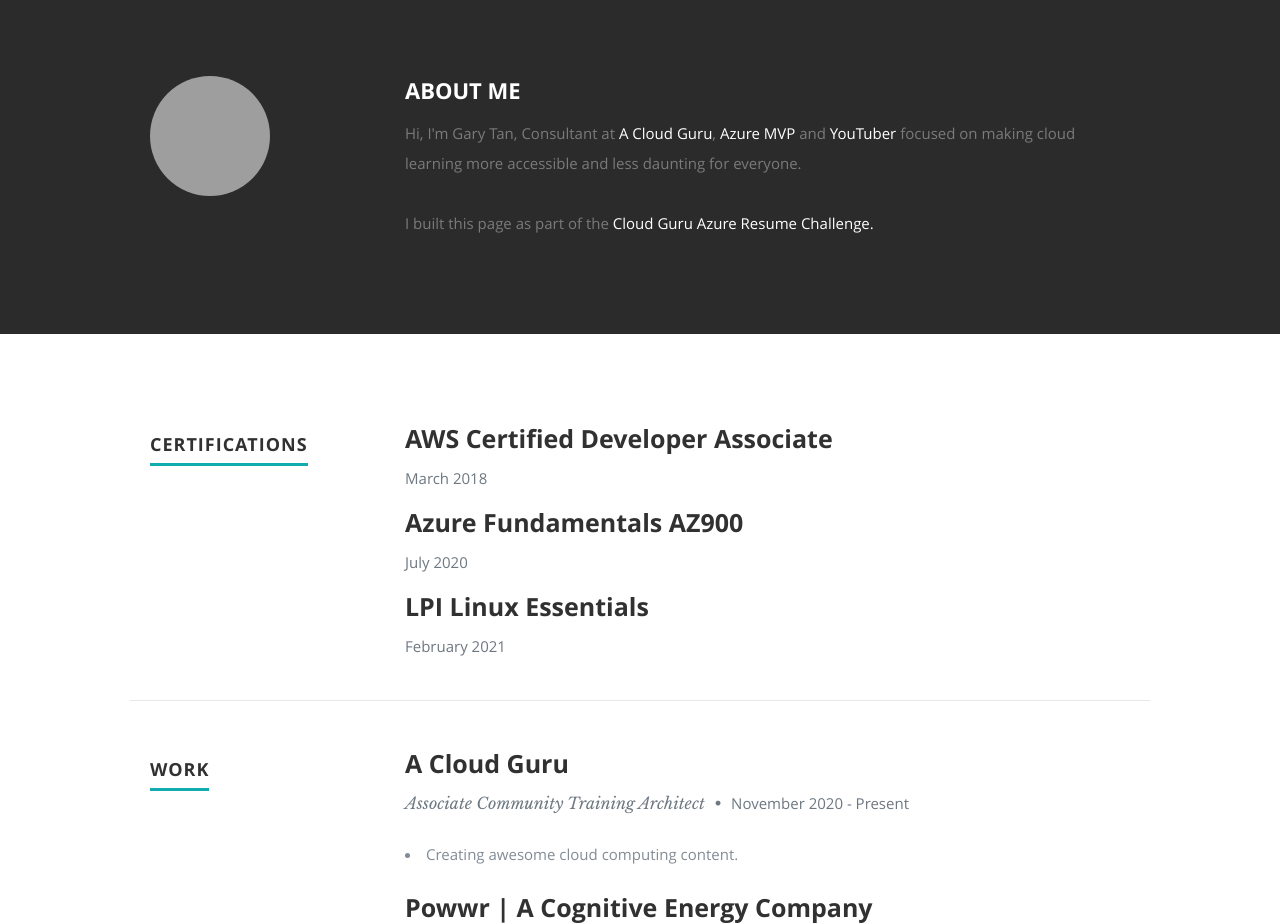
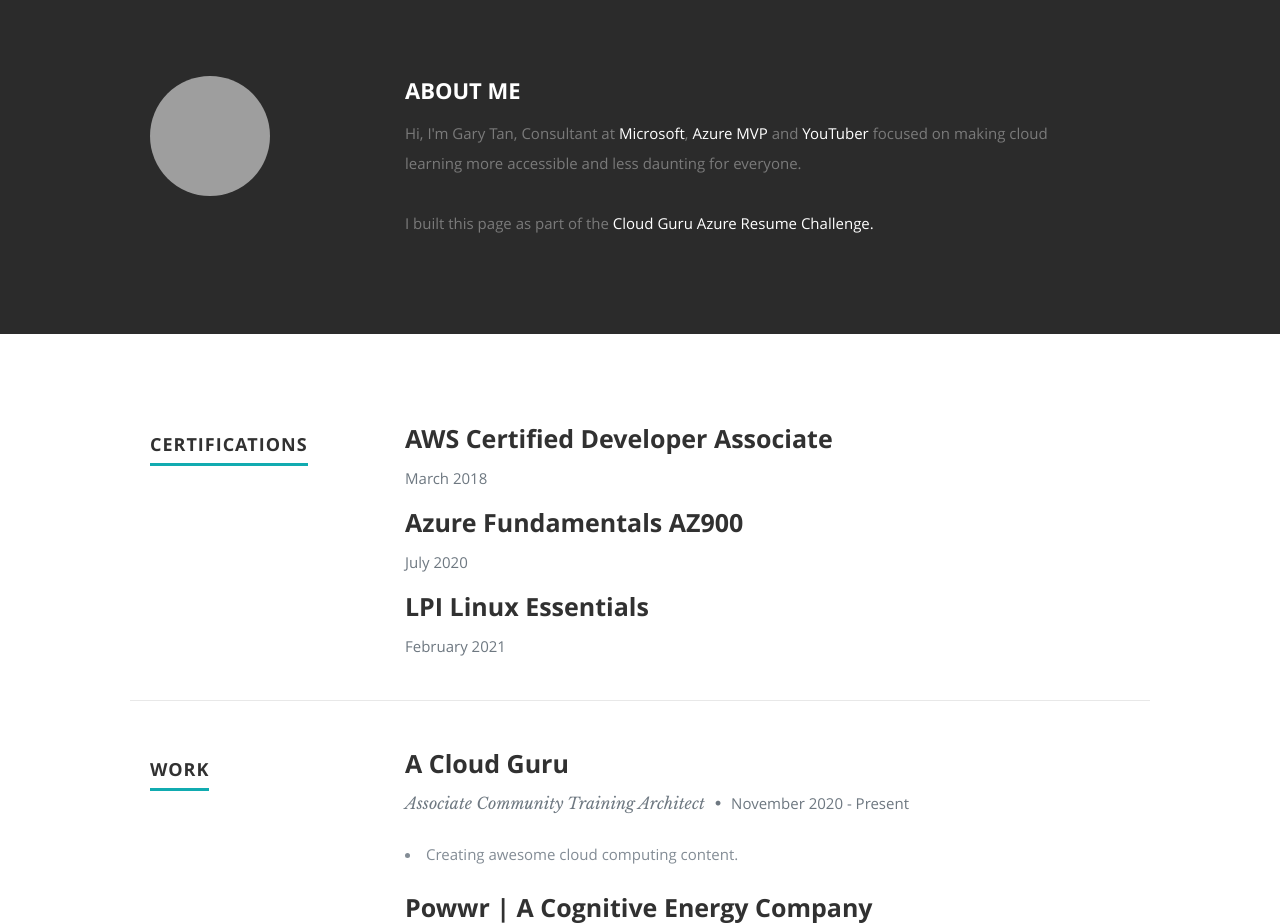
Before and after one commit to garytan5753/gary-azure-resume, a plain HTML site: page frontend/index.html in a window 1280 px wide. Shown: the part 820-1743 px from the top of the page. Drawn offline with nearby package versions, Linux system fonts and the light colour scheme; no server answers; grey boxes are pictures that could not be loaded.

Commit message:
Update on index.html

```diff
--- a/frontend/index.html
+++ b/frontend/index.html
@@ -91,7 +91,7 @@
 
             <h2>ABOUT ME</h2>
 
-            <p> Hi, I'm Gary Tan, <span>Consultant at <a href="https://acloud.guru">A Cloud Guru</a></span>, <span> <a href="https://mvp.microsoft.com/en-us/PublicProfile/5003866">Azure MVP</a></span>
+            <p> Hi, I'm Gary Tan, <span>Consultant at <a href="https://acloud.guru">Microsoft</a></span>, <span> <a href="https://mvp.microsoft.com/en-us/PublicProfile/5003866">Azure MVP</a></span>
                and <span><a href="https://youtube.com/madebygps">YouTuber</a></span> focused on making cloud learning more accessible and less daunting for everyone.
 
          </br>
```
